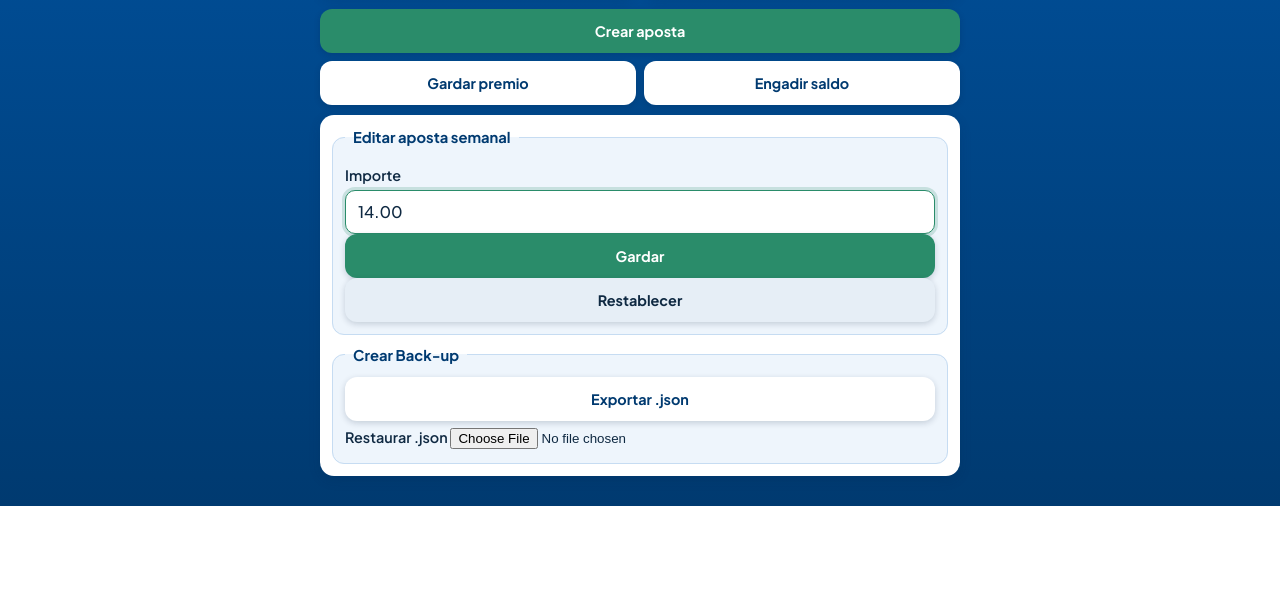
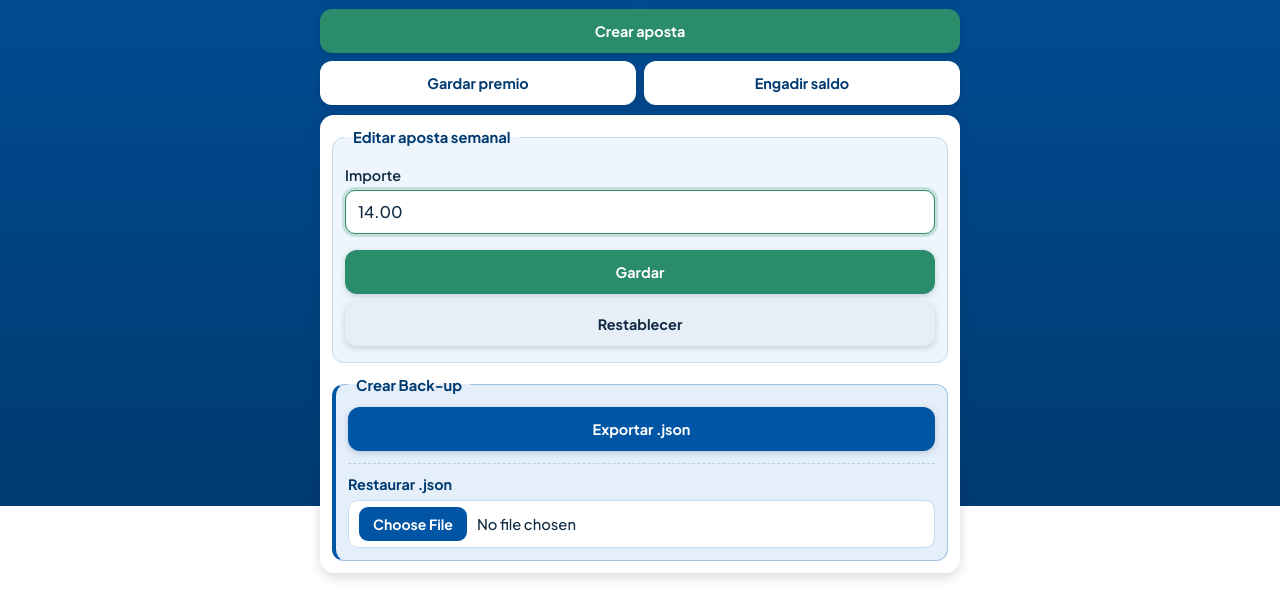
Before and after one commit to jcbouzamayor/qlotery, a plain HTML site: page index.html in a window 1280 px wide. Both pictures are taken after a click on the button "Abrir axustes". Shown: the part 294-893 px from the top of the page. Before the commit the page ends 800 px from the top, so only its background shows below. Drawn offline with Linux system fonts and the light colour scheme.

Commit message:
v2.9: correcciones

```diff
--- a/estilos.css
+++ b/estilos.css
@@ -468,4 +468,102 @@ input[type="radio"] {
 }
 
 #listadoEdicionParticipantes li label {
-	margin:
+	margin: 0;
+	display: inline-flex;
+	align-items: center;
+	gap: 4px;
+	font-size: 0.82rem;
+	white-space: nowrap;
+}
+
+input[type="file"] {
+	width: 100%;
+	min-height: 44px;
+	padding: 6px 10px;
+	border-radius: 10px;
+	border: 1.5px solid var(--borde-suave);
+	background-color: #ffffff;
+	color: var(--texto-principal);
+	font-size: 0.92rem;
+	font-family: inherit;
+	overflow: hidden;
+	text-overflow: ellipsis;
+}
+
+input[type="file"]::file-selector-button {
+	margin-right: 10px;
+	padding: 8px 14px;
+	border-radius: 9px;
+	border: none;
+	background-color: var(--azul-loteria);
+	color: #ffffff;
+	font-family: inherit;
+	font-size: 0.88rem;
+	font-weight: 700;
+	cursor: pointer;
+	transition: background-color 0.15s ease;
+}
+
+input[type="file"]::file-selector-button:hover {
+	background-color: var(--azul-loteria-oscuro);
+}
+
+#recargaSaldo #inputRecarga {
+	margin-bottom: 12px;
+}
+
+#recargaSaldo #botonRecargaSaldo {
+	margin-top: 4px;
+	margin-bottom: 8px;
+}
+#panelAjustes #inputApuestaSemanal {
+	margin-bottom: 12px;
+}
+
+#panelAjustes #guardarApuestaSemanal {
+	margin-top: 4px;
+	margin-bottom: 8px;
+}
+
+#panelAjustes #resetApuestaSemanal {
+	margin-bottom: 4px;
+}
+
+#panelAjustes #exportarJson {
+	margin-bottom: 12px;
+}
+
+#panelAjustes label[for="inputImportarJson"] {
+	display: block;
+	margin-top: 4px;
+	margin-bottom: 4px;
+}
+#panelAjustes fieldset:last-of-type {
+	background-color: #e4effa;
+	border: 1.5px solid #9ec2e6;
+	border-left: 4px solid var(--azul-loteria);
+	margin-top: 12px;
+}
+
+#panelAjustes #exportarJson {
+	background-color: var(--azul-loteria);
+	color: #ffffff;
+	margin-bottom: 12px;
+}
+
+#panelAjustes #exportarJson:hover {
+	background-color: var(--azul-loteria-oscuro);
+}
+
+#panelAjustes fieldset:last-of-type > div {
+	padding-top: 10px;
+	border-top: 1px dashed #b5d0eb;
+}
+
+#panelAjustes label[for="inputImportarJson"] {
+	display: block;
+	font-weight: 700;
+	color: var(--azul-loteria-oscuro);
+	margin-top: 0;
+	margin-bottom: 6px;
+}
```
Also changed, not shown: index.html (+0 -3 lines), Comandos subir a Github.txt.
